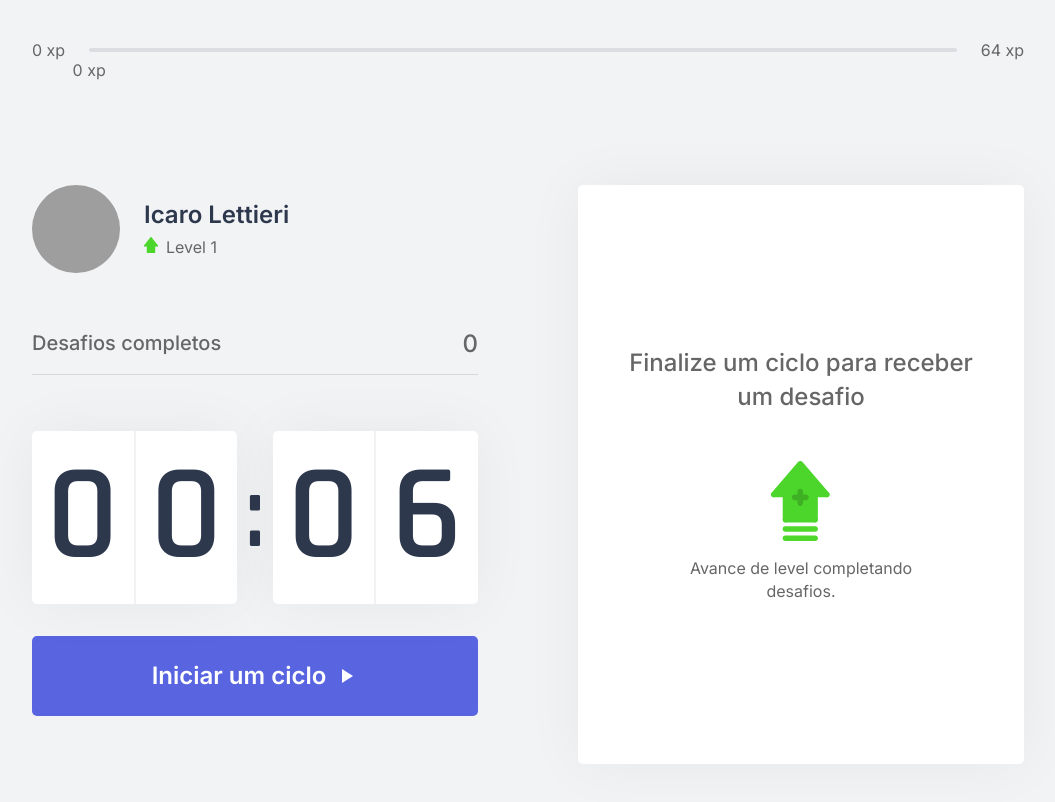
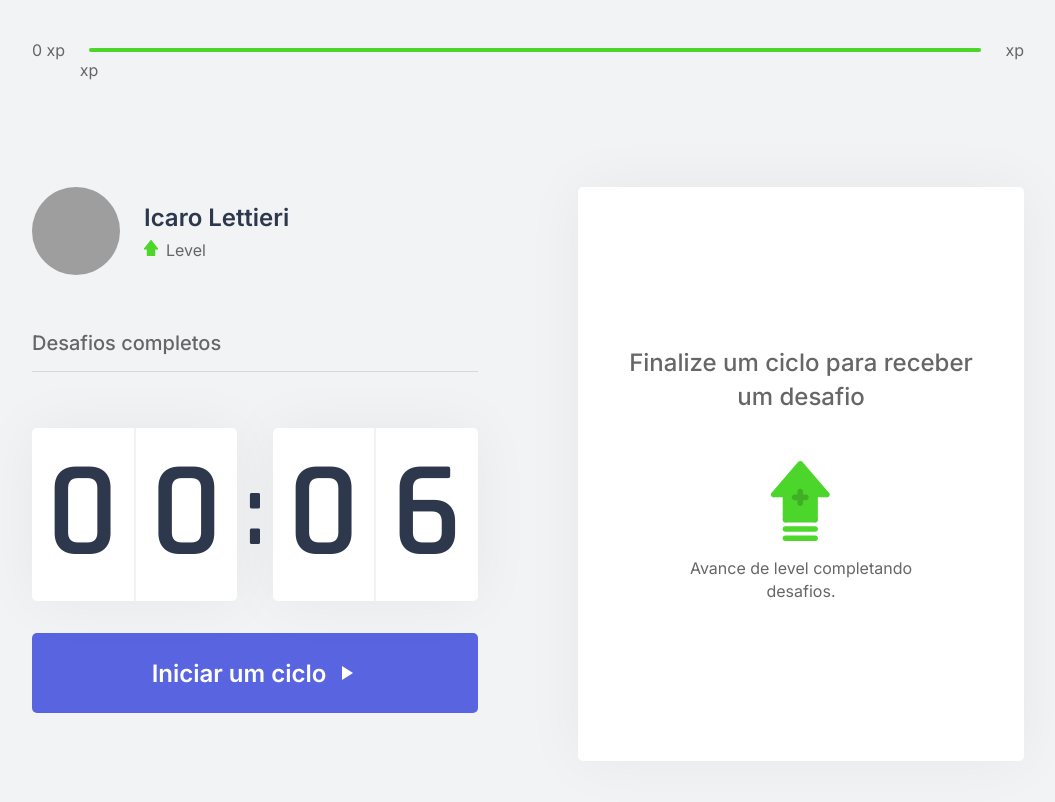
Before and after one commit to IcaroLettieri/moveit-next, a Next.js app: page / in a window 1280 px wide. Shown: the top 802 px of the page, without its empty margins (112-1167 px from the left). Built offline with nearby package versions, Linux system fonts and the light colour scheme; grey boxes are pictures that could not be loaded.

Commit message:
chore: remoção do component challenge

```diff
--- a/src/pages/_app.tsx
+++ b/src/pages/_app.tsx
@@ -1,13 +1,7 @@
-import { ChallengesProvider } from '../contexts/ChallengesContext';
-
 import '../styles/global.css';
 
 function MyApp({ Component, pageProps }) {
-  return (
-    <ChallengesProvider>
-      <Component {...pageProps} />
-    </ChallengesProvider>
-  );
+  return <Component {...pageProps} />;
 }
 
 export default MyApp
```
